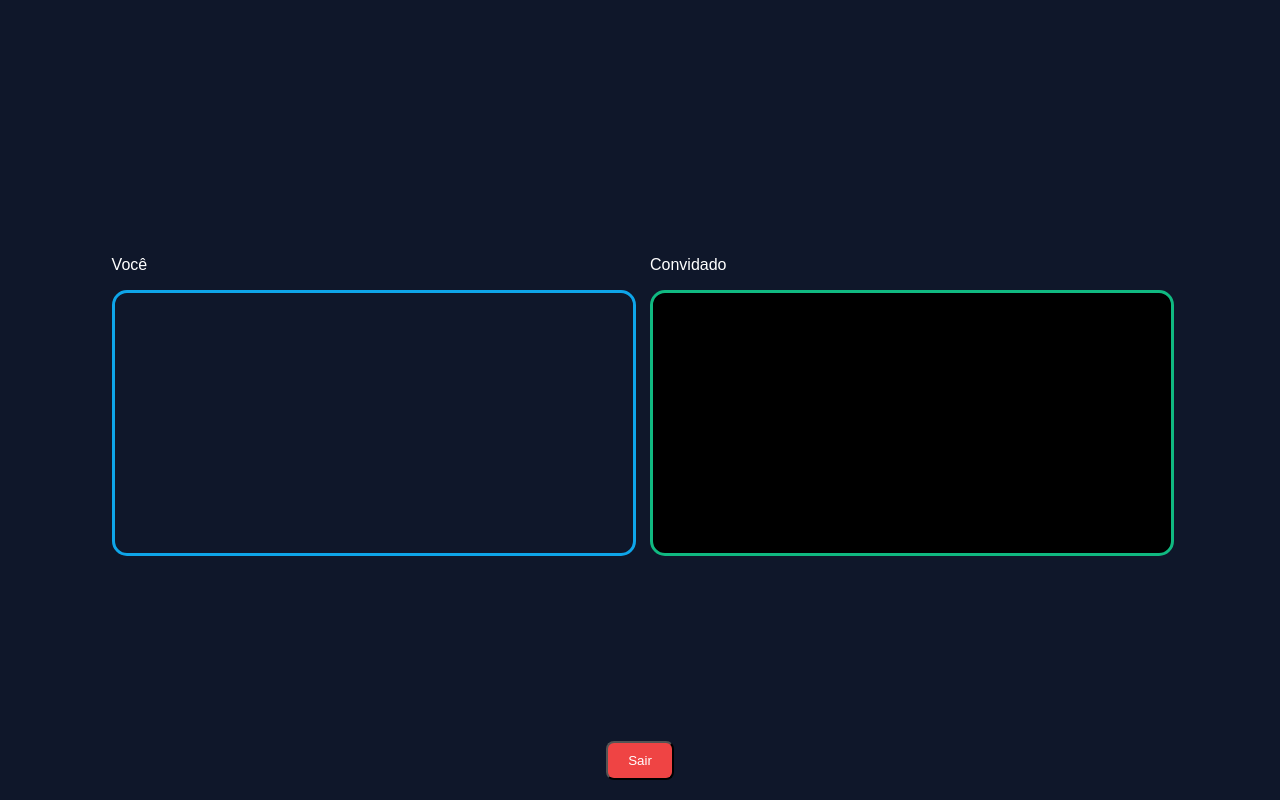
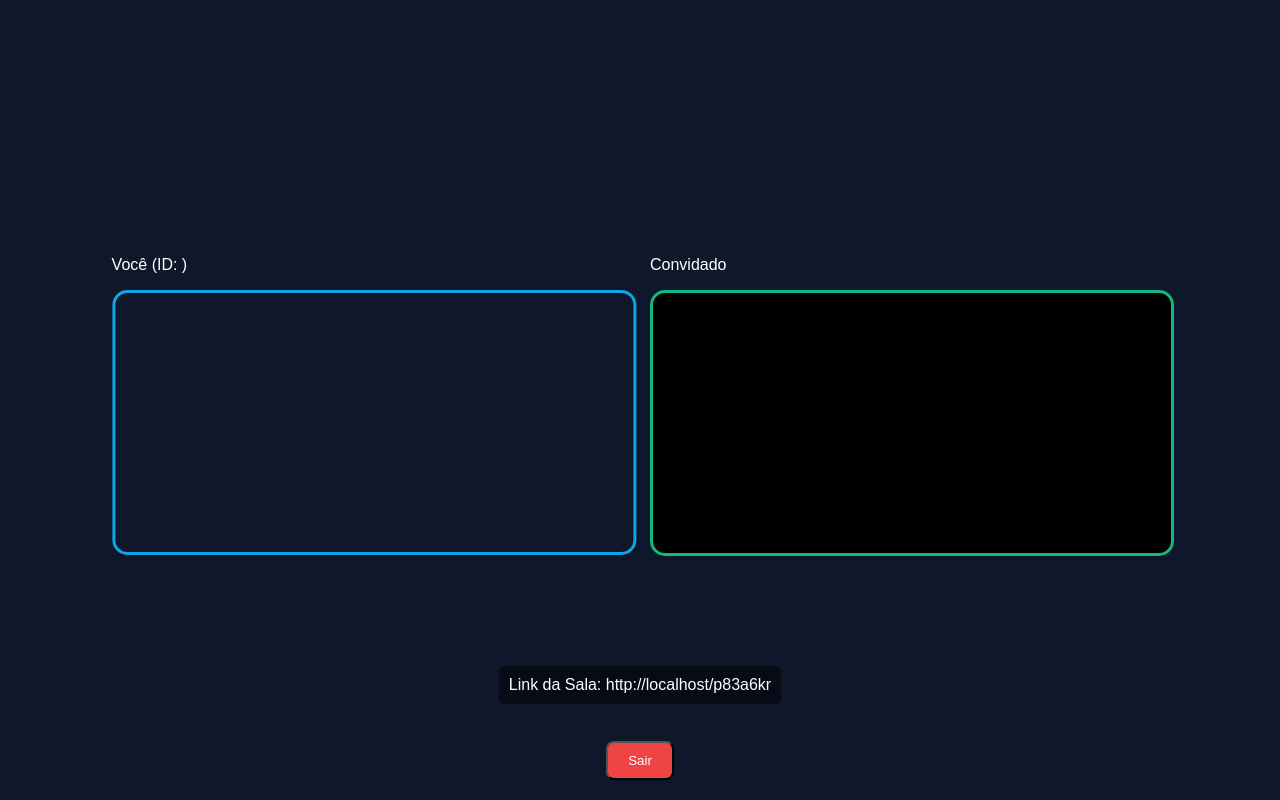
Before and after one commit to renato975/video-conferencia, a React (Vite) app in the folder frontend/: page / in a window 1280 px wide. Both pictures are taken after a click on the button "CRIAR MINHA SALA". Built offline with nearby package versions, Linux system fonts and the light colour scheme; no server answers.

Commit message:
Update App.tsx

```diff
--- a/frontend/src/App.tsx
+++ b/frontend/src/App.tsx
@@ -3,18 +3,25 @@ import { io } from 'socket.io-client';
 import Peer from 'simple-peer';
 
 const API_URL = import.meta.env.VITE_API_URL || 'https://video-conferencia.onrender.com';
-const socket = io(API_URL);
+const socket = io(API_URL, { transports: ['websocket'] }); // Força websocket para evitar atraso
 
 function App() {
   const [inCall, setInCall] = useState(false);
-  const [roomId, setRoomId] = useState(window.location.pathname.split('/')[1] || '');
+  const urlRoomId = window.location.pathname.split('/')[1];
+  const [roomId, setRoomId] = useState(urlRoomId || '');
   const localVideo = useRef<HTMLVideoElement>(null);
   const remoteVideo = useRef<HTMLVideoElement>(null);
   const peerRef = useRef<any>();
 
-  useEffect(() => {
-    if (roomId && !inCall) startCall(roomId);
-  }, [roomId]);
+  // Servidores do Google para ajudar a conexão a atravessar a internet (STUN)
+  const iceServers = {
+    config: {
+      iceServers: [
+        { urls: 'stun:stun.l.google.com:19302' },
+        { urls: 'stun:stun1.l.google.com:19302' }
+      ]
+    }
+  };
 
   const startCall = (id: string) => {
     setRoomId(id);
@@ -24,26 +31,34 @@ function App() {
     navigator.mediaDevices.getUserMedia({ video: true, audio: true }).then((stream) => {
       if (localVideo.current) localVideo.current.srcObject = stream;
 
-      // Quando alguém entra na sala, o cérebro avisa
       socket.emit('join-room', id);
 
       socket.on('user-connected', (userId) => {
-        // Eu sou o iniciador (quem já estava na sala)
-        const peer = new Peer({ initiator: true, trickle: false, stream });
-        peer.on('signal', (data) => socket.emit('offer', { to: userId, signal: data }));
+        // Criando a conexão com ajuda do Google STUN
+        const peer = new Peer({ initiator: true, trickle: false, stream, ...iceServers });
+
+        peer.on('signal', (data) => {
+          socket.emit('offer', { to: userId, signal: data });
+        });
+
         peer.on('stream', (remoteStream) => {
           if (remoteVideo.current) remoteVideo.current.srcObject = remoteStream;
         });
+
         peerRef.current = peer;
       });
 
       socket.on('offer', (data) => {
-        // Eu sou o convidado (recebendo oferta)
-        const peer = new Peer({ initiator: false, trickle: false, stream });
-        peer.on('signal', (signal) => socket.emit('answer', { to: data.from, signal }));
+        const peer = new Peer({ initiator: false, trickle: false, stream, ...iceServers });
+
+        peer.on('signal', (signal) => {
+          socket.emit('answer', { to: data.from, signal });
+        });
+
         peer.on('stream', (remoteStream) => {
           if (remoteVideo.current) remoteVideo.current.srcObject = remoteStream;
         });
+
         peer.signal(data.signal);
         peerRef.current = peer;
       });
@@ -51,8 +66,12 @@ function App() {
       socket.on('answer', (data) => {
         peerRef.current?.signal(data.signal);
       });
-    });
+    }).catch(e => console.error("Erro na câmera:", e));
   };
+
+  useEffect(() => {
+    if (urlRoomId && !inCall) startCall(urlRoomId);
+  }, [urlRoomId]);
 
   return (
     <div style={{ backgroundColor: '#0f172a', minHeight: '100vh', color: 'white', display: 'flex', flexDirection: 'column', alignItems: 'center', justifyContent: 'center', fontFamily: 'sans-serif' }}>
@@ -61,17 +80,18 @@ function App() {
           CRIAR MINHA SALA
         </button>
       ) : (
-        <div style={{ display: 'flex', flexWrap: 'wrap', gap: '20px', justifyContent: 'center', width: '90%' }}>
-          {/* Meu Vídeo */}
-          <div style={{ width: '45%', minWidth: '300px', position: 'relative' }}>
-            <p>Você</p>
-            <video ref={localVideo} autoPlay playsInline muted style={{ width: '100%', borderRadius: '15px', border: '3px solid #0ea5e9' }} />
+        <div style={{ display: 'flex', flexWrap: 'wrap', gap: '20px', justifyContent: 'center', width: '90%', padding: '20px' }}>
+          <div style={{ width: '45%', minWidth: '300px' }}>
+            <p>Você (ID: {socket.id?.slice(0,4)})</p>
+            <video ref={localVideo} autoPlay playsInline muted style={{ width: '100%', borderRadius: '15px', border: '3px solid #0ea5e9', transform: 'scaleX(-1)' }} />
           </div>
-          {/* Vídeo do Convidado */}
-          <div style={{ width: '45%', minWidth: '300px', position: 'relative' }}>
+          <div style={{ width: '45%', minWidth: '300px' }}>
             <p>Convidado</p>
             <video ref={remoteVideo} autoPlay playsInline style={{ width: '100%', borderRadius: '15px', border: '3px solid #10b981', backgroundColor: '#000' }} />
           </div>
+          <p style={{ position: 'fixed', bottom: '80px', background: 'rgba(0,0,0,0.5)', padding: '10px', borderRadius: '5px' }}>
+            Link da Sala: {window.location.href}
+          </p>
           <button onClick={() => window.location.href = '/'} style={{ position: 'fixed', bottom: '20px', backgroundColor: '#ef4444', color: 'white', padding: '10px 20px', borderRadius: '8px' }}>Sair</button>
         </div>
       )}
```
